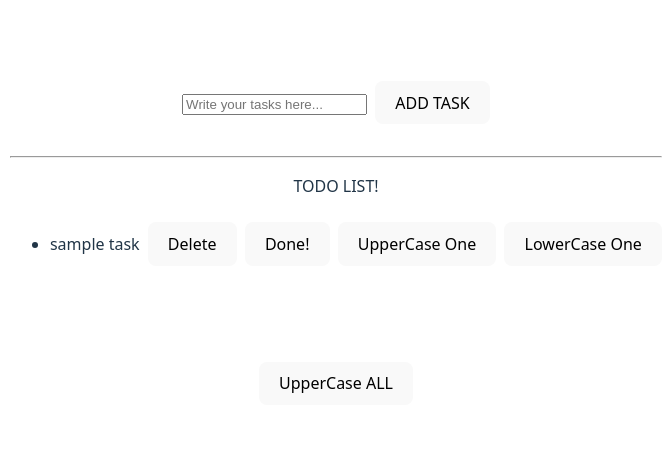
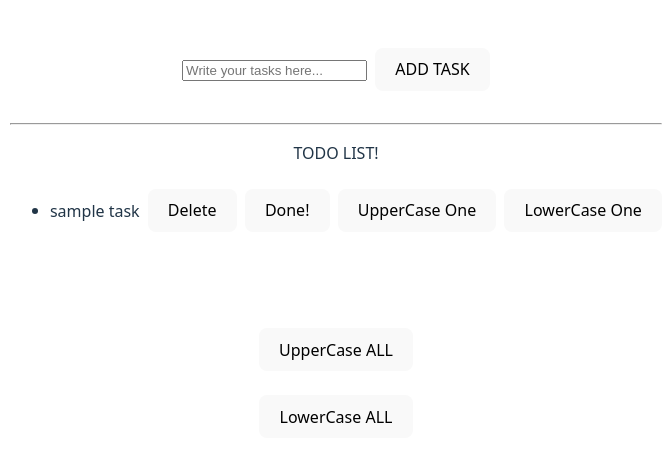
Before and after one commit to hrdk94/Todo-With-React, a React (Vite) app: page / in a window 1280 px wide. Shown: the part 157-618 px from the top of the page, without its empty margins (304-976 px from the left). Built offline with nearby package versions, Linux system fonts and the light colour scheme.

Commit message:
lowerCase Function

```diff
--- a/src/Todo.jsx
+++ b/src/Todo.jsx
@@ -32,6 +32,15 @@ function Todo(){
         }
     ))};
 
+    let lowerCaseALL = () =>{
+      setTodos(todos.map((todos)=>{
+        return{
+          ...todos,
+          task: todos.task.toLowerCase(),
+        }
+      }))
+    }
+
     const handleKeyDown = (event) => {
     if (event.key === "Enter") {
       AddNewTask();
@@ -51,7 +60,7 @@ let UpperCaseOne = (id) => {
   }));
 };
 
-let  LowerCaseOne = (id) =>{
+let LowerCaseOne = (id) =>{
     setTodos(todos.map((todo) => {
     if (todo.id === id) {
       return {
@@ -63,7 +72,6 @@ let  LowerCaseOne = (id) =>{
     }
   }));
 }
-
 
 let TaskDone = (id) => {
   setTodos(todos.map((todo) => {
@@ -78,8 +86,6 @@ let TaskDone = (id) => {
   }));
 };
 
-
-
     return(
         <div>
             <input
@@ -93,7 +99,6 @@ let TaskDone = (id) => {
             <button onClick={AddNewTask} onKeyDown={handleKeyDown}>ADD TASK</button>
             <br /><br />
             <hr />
-
 
             <p>TODO LIST!</p>
             <ul>
@@ -110,7 +115,10 @@ let TaskDone = (id) => {
                 }
             </ul>
             <br /> <br /> <br />
+
             <button onClick={UpperCaseALL}>UpperCase ALL</button>
+            <br /> <br />
+            <button onClick={lowerCaseALL}>LowerCase ALL</button>
 
         </div>
     )
```
